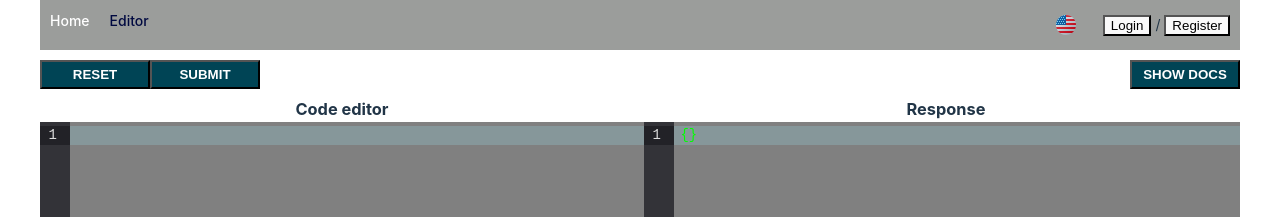
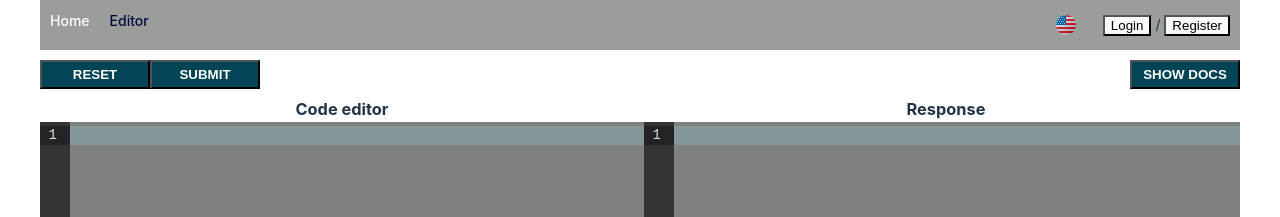
Before and after one commit to Ledich19/RRS_GraphiQL, a React (Vite) app: page /editor in a window 1280 px wide. Shown: the top 217 px of the page. Built offline with nearby package versions, Linux system fonts and the light colour scheme; no server answers.

Commit message:
refactor: editor page

```diff
--- a/src/pages/Editor/Editor.tsx
+++ b/src/pages/Editor/Editor.tsx
@@ -10,7 +10,7 @@ const Editor: React.FC = () => {
   const [mainEditorState, setMainEditorState] = useState<EditorView | null>(null);
   const [variablesEditorState, setVariablesEditorState] = useState<EditorView | null>(null);
   const [headersEditorState, setHeadersEditorState] = useState<EditorView | null>(null);
-  const [result, setResult] = useState({});
+  const [result, setResult] = useState<string>();
   const [documentation, setDocumentation] = useState({});
   const [newSchema, setNewSchema] = useState<GraphQLSchema>();
   const [docsIsOpen, setDocsIsOpen] = useState(false);
@@ -48,7 +48,7 @@ const Editor: React.FC = () => {
       try {
         setResult('Loading..');
         const response = await getData(query, variables, headers);
-        setResult(response);
+        setResult(JSON.stringify(response, null, '\t'));
       } catch (e) {
         if (e instanceof Error) setResult(e.message);
       }
@@ -154,7 +154,7 @@ const Editor: React.FC = () => {
         </div>
         <div className={style.row}>
           <h3 className={style.title}>Response</h3>
-          <EditorOutput initialCode={result ? JSON.stringify(result, null, '\t') : ''} />
+          <EditorOutput initialCode={result || ''} />
         </div>
         <div className={docsIsOpen ? style.row : `${style.row} ${style.docs}`}>
           <h3 className={style.title}>
```
